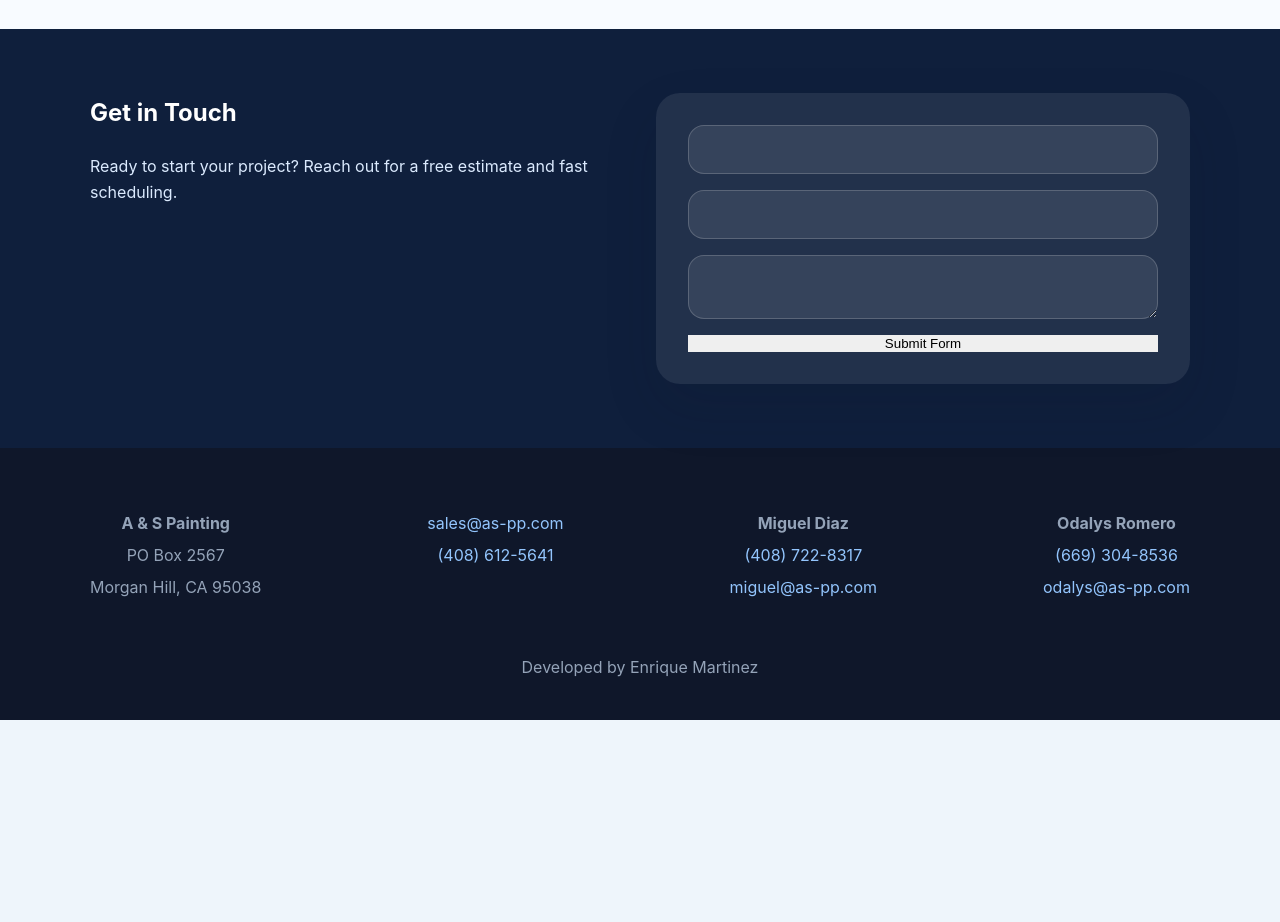
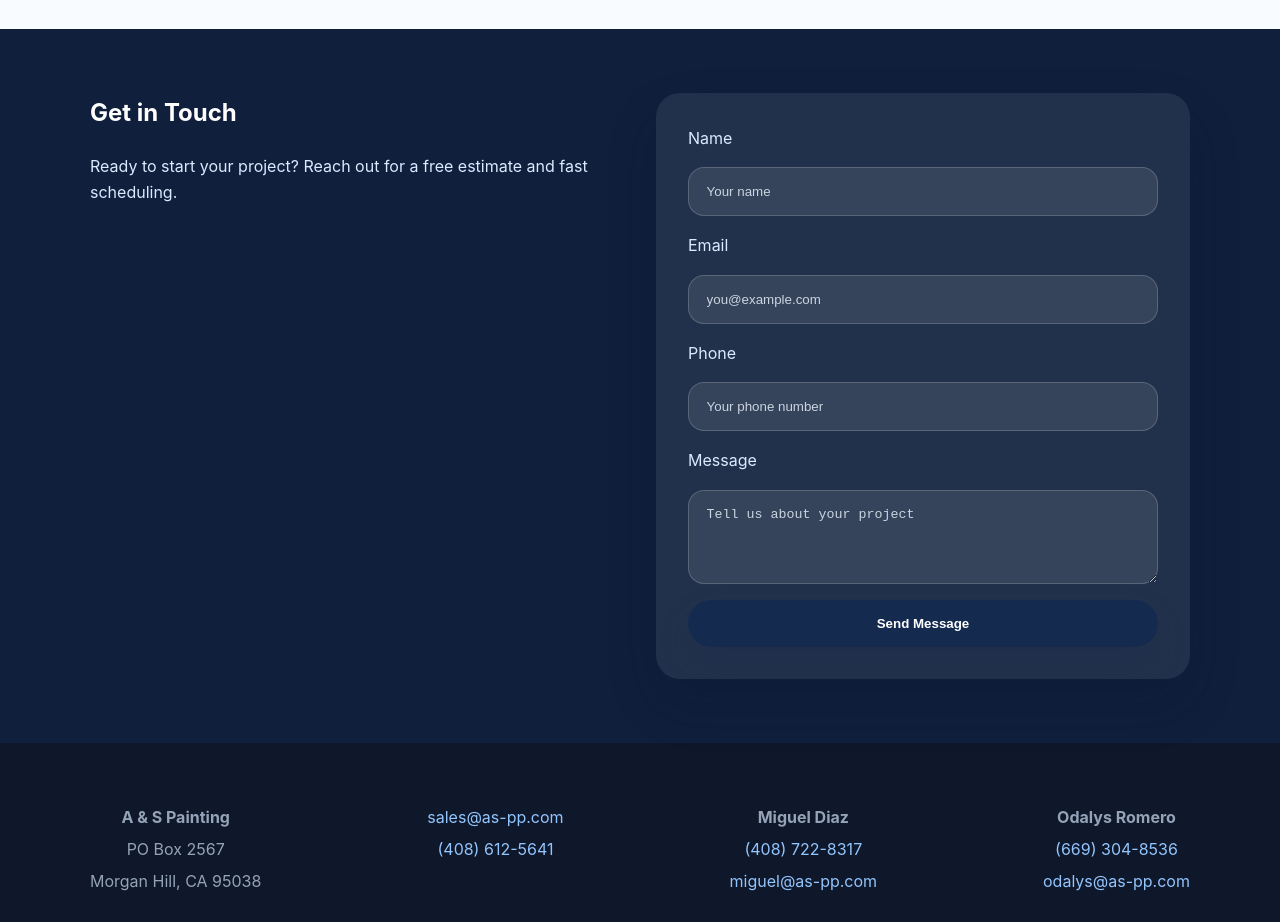
Before and after one commit to kikidevs2/A-SWebsite, a plain HTML site: page index.html in a window 1280 px wide. Shown: the part 6080-7002 px from the top of the page. Before the commit the page ends 6800 px from the top, so only its background shows below. Drawn offline with nearby package versions, Linux system fonts and the light colour scheme.

Commit message:
Update index.html

```diff
--- a/index.html
+++ b/index.html
@@ -308,16 +308,20 @@
         </div>
 
   <form action="https://api.web3forms.com/submit" method="POST">
-    <input type="hidden" name="access_key" value="50977957-250f-4d4c-a49e-91fc58164a94">
-    <input type="text" name="name" required>
-    <input type="email" name="email" required>
-    <textarea name="message" required></textarea>
-    <button type="submit">Submit Form</button>
-</form>
-
-
-      </div>
-    </section>
+          <input type="hidden" name="access_key" value="50977957-250f-4d4c-a49e-91fc58164a94" />
+          <input type="hidden" name="subject" value="New Estimate Request - A&S Painting" />
+          <label for="name">Name</label>
+          <input type="text" id="name" name="name" placeholder="Your name" required />
+          <label for="email">Email</label>
+          <input type="email" id="email" name="email" placeholder="you@example.com" required />
+          <label for="phone">Phone</label>
+          <input type="text" id="phone" name="phone" placeholder="Your phone number" />
+          <label for="message">Message</label>
+          <textarea id="message" name="message" rows="4" placeholder="Tell us about your project" required></textarea>
+          <button type="submit" class="btn-primary">Send Message</button>
+        </form>
+</div>
+   </section>
   </main>
 
   <footer class="site-footer">
```
